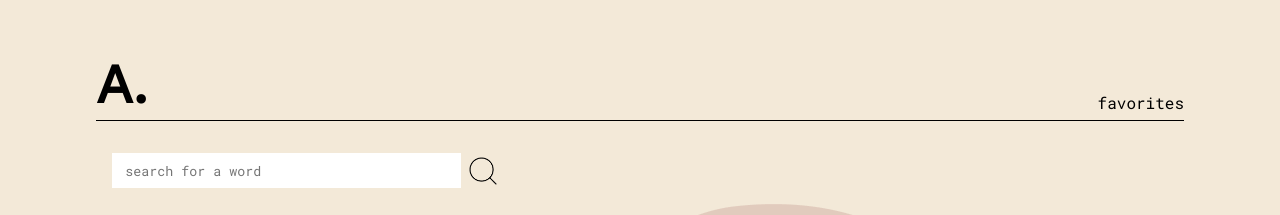
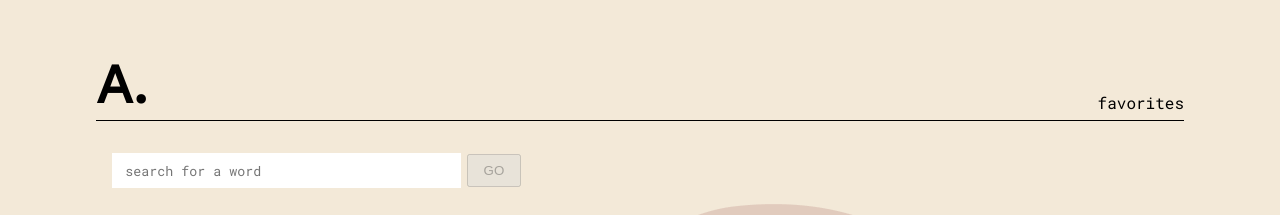
Before and after one commit to michannstoner/articulate, a React (Create React App) app: page / in a window 1280 px wide. Shown: the top 215 px of the page. Built offline with nearby package versions, Linux system fonts and the light colour scheme.

Commit message:
Change search icon back to button

```diff
--- a/src/components/Form/Form.css
+++ b/src/components/Form/Form.css
@@ -22,6 +22,12 @@ input {
   margin-left: 0.5em;
 }
 
+.go-button {
+  height: 2.5em;
+  width: 4em;
+  margin-left: 0.5em;
+}
+
 @media only screen and (max-width: 780px) {
   input {
     width: 18em;
--- a/src/components/Form/Form.js
+++ b/src/components/Form/Form.js
@@ -35,7 +35,7 @@ class Form extends Component {
           value={this.state.searchBarValue}
           onChange={event => this.handleChange(event)}
         />
-        <img src={searchIcon} className='search-button' alt='search-icon' onClick={event => this.inputSearch(event)}/>
+        <button className='go-button' disabled={!this.state.searchBarValue} onClick={event => this.inputSearch(event)}>GO</button>
       </form>
     )
   }
```
